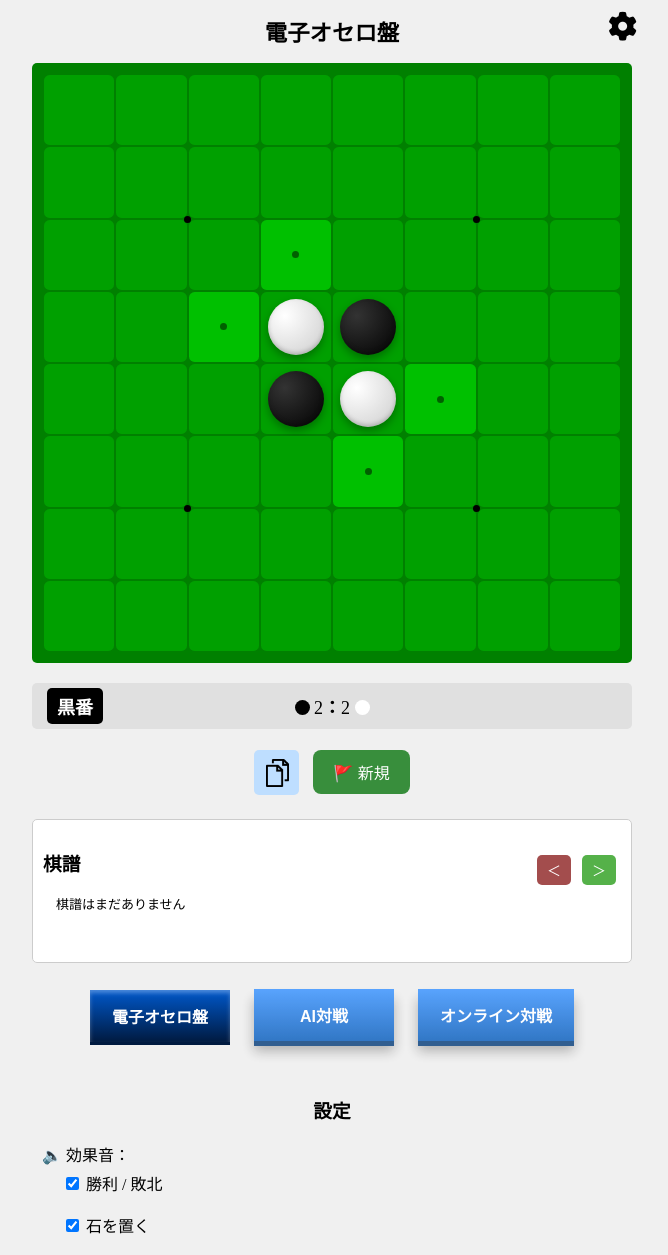
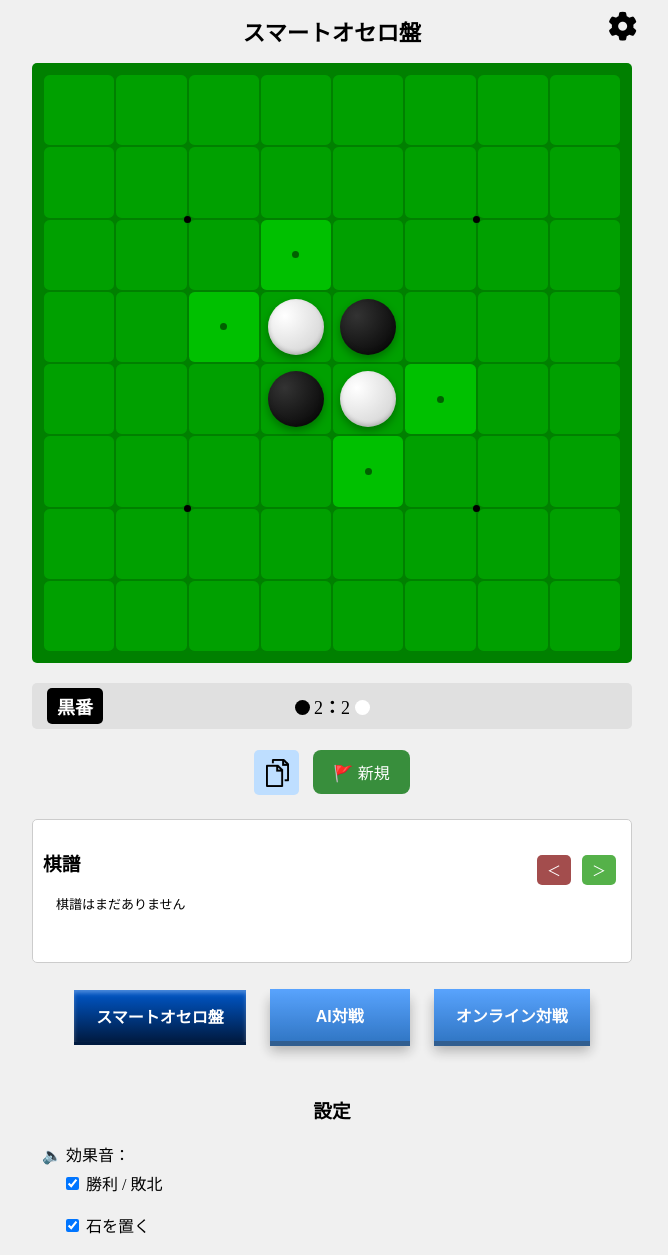
Before and after one commit to yuki-keio/othello-server, a Django app: page /player/ in a window 1280 px wide. Shown: the top 1255 px of the page, without its empty margins (308-976 px from the left). Run offline with Django 4.2, Linux system fonts and the light colour scheme; some libraries are stand-ins or nearby versions; some web fonts are replaced.

Commit message:
Auto commit: "2025-02-08"

```diff
--- a/game/static/game/script.js
+++ b/game/static/game/script.js
@@ -1124,7 +1124,7 @@ function changeTitle(){
         document.getElementById('title').textContent = 'AI対戦';
         document.getElementById('level_ai').style.display = 'block';
     } else if (gameMode === 'player') {
-        document.getElementById('title').textContent = '電子オセロ盤';
+        document.getElementById('title').textContent = 'スマートオセロ盤';
         document.getElementById('level_ai').style.display = 'none';
     }else if (gameMode === 'online') {
         document.getElementById('title').textContent = 'オンライン対戦';
--- a/game/templates/game/index.html
+++ b/game/templates/game/index.html
@@ -12,21 +12,21 @@
     <meta name="description" content="">
     <meta name="description" content="
     {% if mode == 'online' %}
-        オンラインでオセロ対戦ができるWebサイト。離れた場所にいる相手とも、リアルタイムで通信対戦が可能です。ブラウザさえあれば、オセロ盤の用意やアプリのダウンロードが一切不要！スマホ・PC・iPadなど好きなデバイスから、オセロの友達対戦を無料で遊べるWebゲームサイトです。
+        オセロのオンライン対戦ができる無料Webゲームサイト。離れた場所にいる相手とも、リアルタイムで通信対戦が可能です。ブラウザさえあれば、オセロ盤の用意やアプリのダウンロードが一切不要！スマホ・PC・iPadなど好きなデバイスから、オセロゲームの友達対戦を無料で遊べるWebサイトです。
     {% elif mode == 'ai' %}
-        ブラウザ上でAIとオセロ対戦！スマホ・PC・iPadなどデバイス一台でオセロが無料で遊べるWebサイト。オセロ盤の用意やアプリのインストールも必要なし！
+        ブラウザ上でAIとオセロ対戦！一人で楽しめます。スマホ・PC・iPadなどデバイス一台でオセロが無料で遊べるWebサイト。オセロ盤の用意やアプリのインストールも必要ないので、気軽に楽しみたい人におすすめ！
     {% else %}
-        スマホ・PC・iPadなどデバイス一台でオセロが遊べるWebサイト。オセロ盤の用意やアプリのインストールも必要なし！オセロの友達対戦をブラウザで遊べるスマートオセロ盤です。旅行でのレクリエーションにもオススメ
+        スマホ・PC・iPadなどデバイス一台でリバーシ（オセロ）が遊べる無料Webゲームサイト。オセロ盤の用意やアプリのインストールも必要なし！オセロの友達対戦をブラウザで遊べるスマートオセロ盤です。スマホ一台があればどこでも遊べるので、旅行先でのレクリエーションにもオススメ
     {% endif %}
 ">
 
     <title>
         {% if mode == 'online' %}
-            オンライン対戦 | スマートオセロWeb
+            オンライン対戦 | リバーシWeb
         {% elif mode == 'ai' %}
-            AI対戦 | スマートオセロWeb
+            AI対戦 | リバーシWeb
         {% else %}
-            電子オセロ盤 | スマートオセロWeb
+            スマートオセロ盤 | リバーシWeb
         {% endif %}
     </title>
     <link rel="stylesheet" href="{% static 'game/style.css' %}">
@@ -49,7 +49,7 @@
             {% elif mode == 'ai' %}
                 AI対戦
             {% else %}
-                電子オセロ盤
+                スマートオセロ盤
             {% endif %}
         </h1>
         <i class="fa fa-cog" aria-hidden="true" id="setting"></i>
@@ -110,7 +110,7 @@
         </div>
         <!-- モード選択バナー -->
         <div id="mode-selection-banner">
-            <button class="mode-btn" data-mode="player">電子オセロ盤</button>
+            <button class="mode-btn" data-mode="player">スマートオセロ盤</button>
             <button class="mode-btn" data-mode="ai">AI対戦</button>
             <button class="mode-btn" data-mode="online">オンライン対戦</button>
         </div>
```
Also changed, not shown: README.md.
